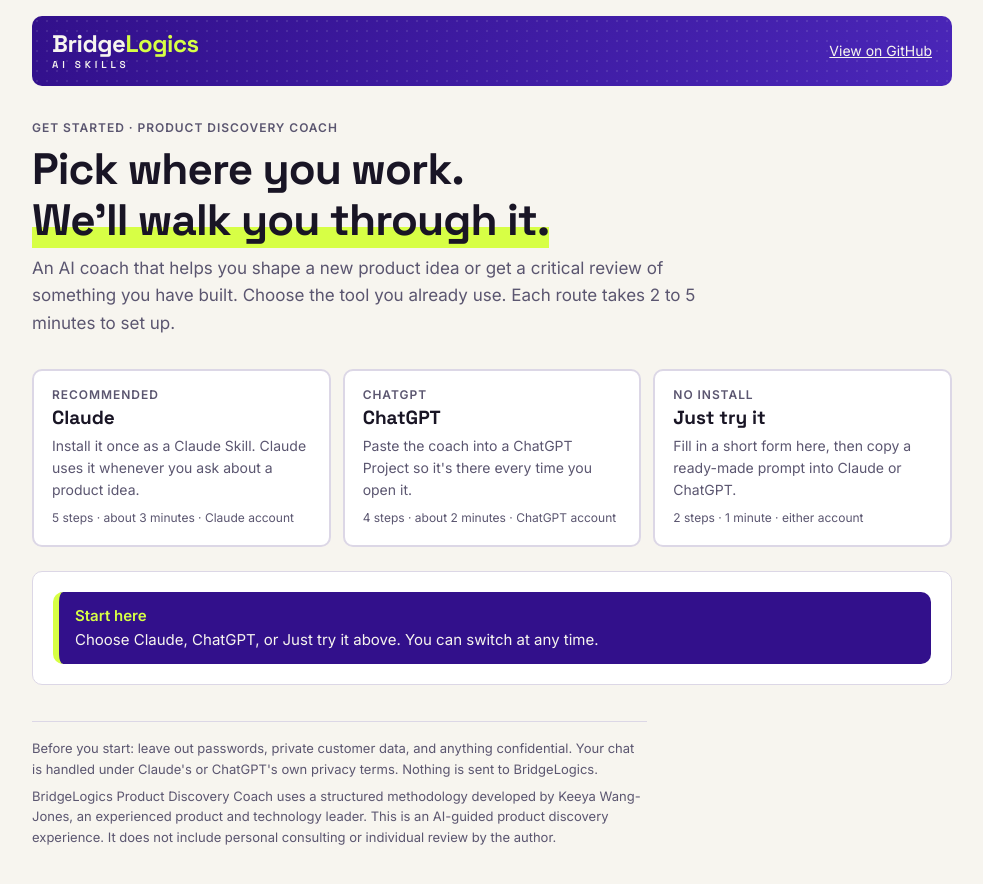
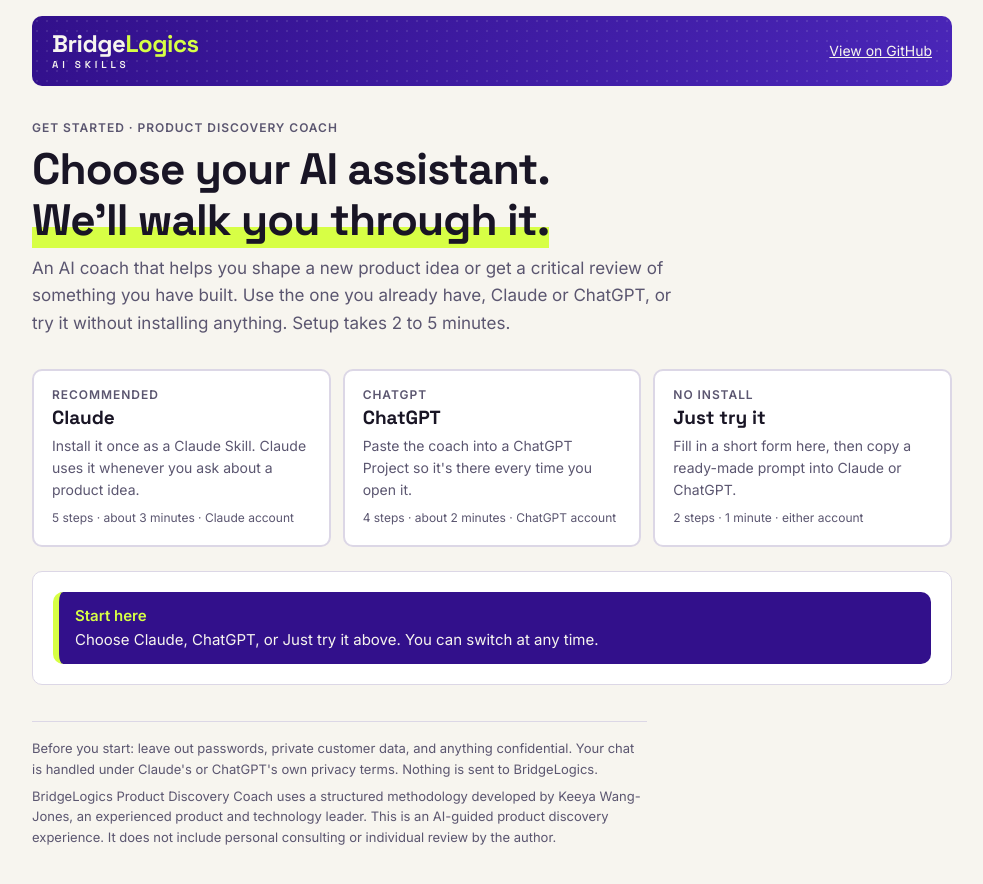
Before and after one commit to BridgeLogicsProjects/product-discovery-skill, a plain HTML site: page docs/index.html in a window 1280 px wide. Shown: the whole page, without its empty margins (148-1131 px from the left). Drawn offline with Linux system fonts and the light colour scheme.

Commit message:
Guide headline: Choose your AI assistant

```diff
--- a/docs/index.html
+++ b/docs/index.html
@@ -95,11 +95,11 @@ footer{margin-top:36px;padding-top:16px;border-top:1px solid var(--line);font-si
 
   <section class="hero">
     <div class="label">Get started · Product Discovery Coach</div>
-    <h1>Pick where you work. <em>We'll walk you through it.</em></h1>
-    <p>An AI coach that helps you shape a new product idea or get a critical review of something you have built. Choose the tool you already use. Each route takes 2 to 5 minutes to set up.</p>
+    <h1>Choose your AI assistant. <em>We'll walk you through it.</em></h1>
+    <p>An AI coach that helps you shape a new product idea or get a critical review of something you have built. Use the one you already have, Claude or ChatGPT, or try it without installing anything. Setup takes 2 to 5 minutes.</p>
   </section>
 
-  <div class="routes" role="group" aria-label="Choose your tool">
+  <div class="routes" role="group" aria-label="Choose your AI assistant">
     <button class="route" type="button" data-route="claude" aria-pressed="false">
       <span class="label">Recommended</span><h2>Claude</h2>
       <p>Install it once as a Claude Skill. Claude uses it whenever you ask about a product idea.</p>
```
